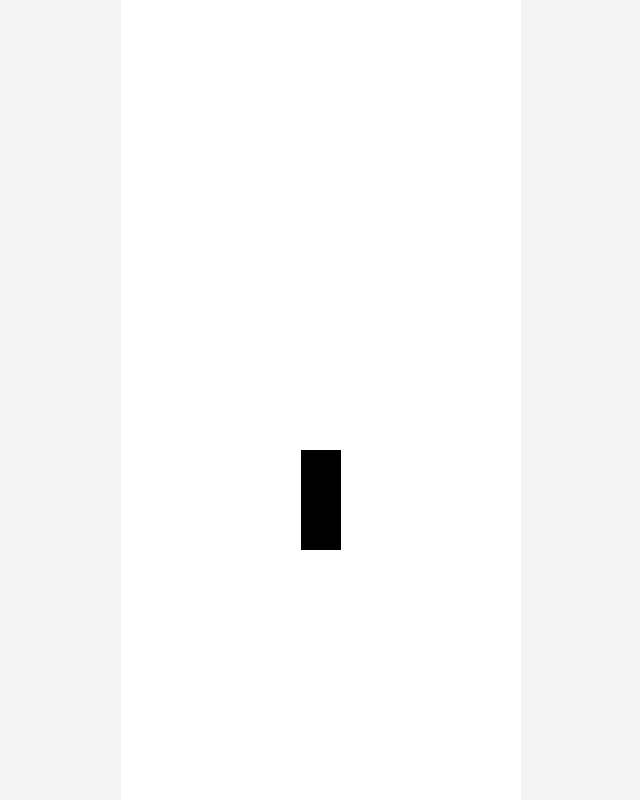
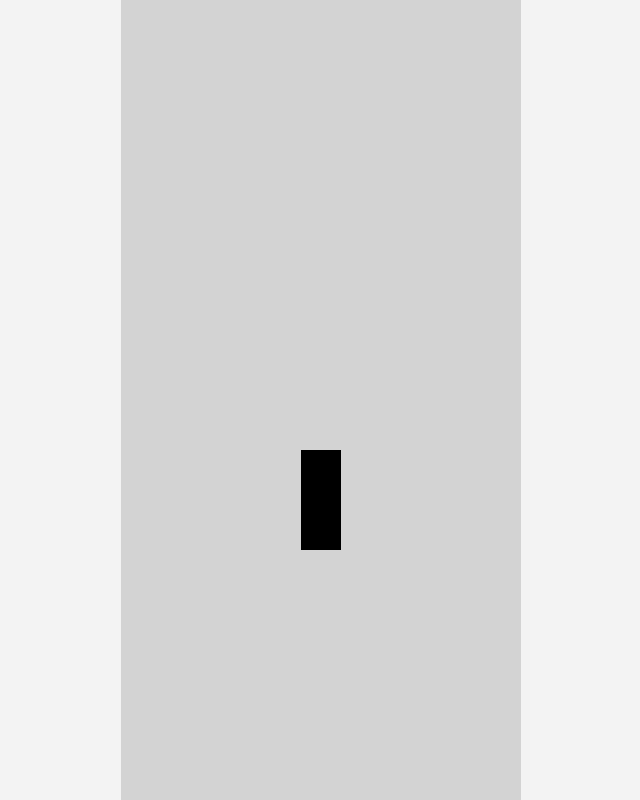
Before and after one commit to JacobKaczmarek/autonomous-car, a website built with Vite: page index.html in a window 1280 px wide. Shown: the whole page, without its empty margins (319-959 px from the left). Built offline with nearby package versions, Linux system fonts and the light colour scheme.

Commit message:
Change canvas bg

```diff
--- a/src/style.css
+++ b/src/style.css
@@ -10,6 +10,6 @@ body {
 }
 
 #canvas {
-  background: white;
+  background: lightgray;
   margin: auto;
 }
```
